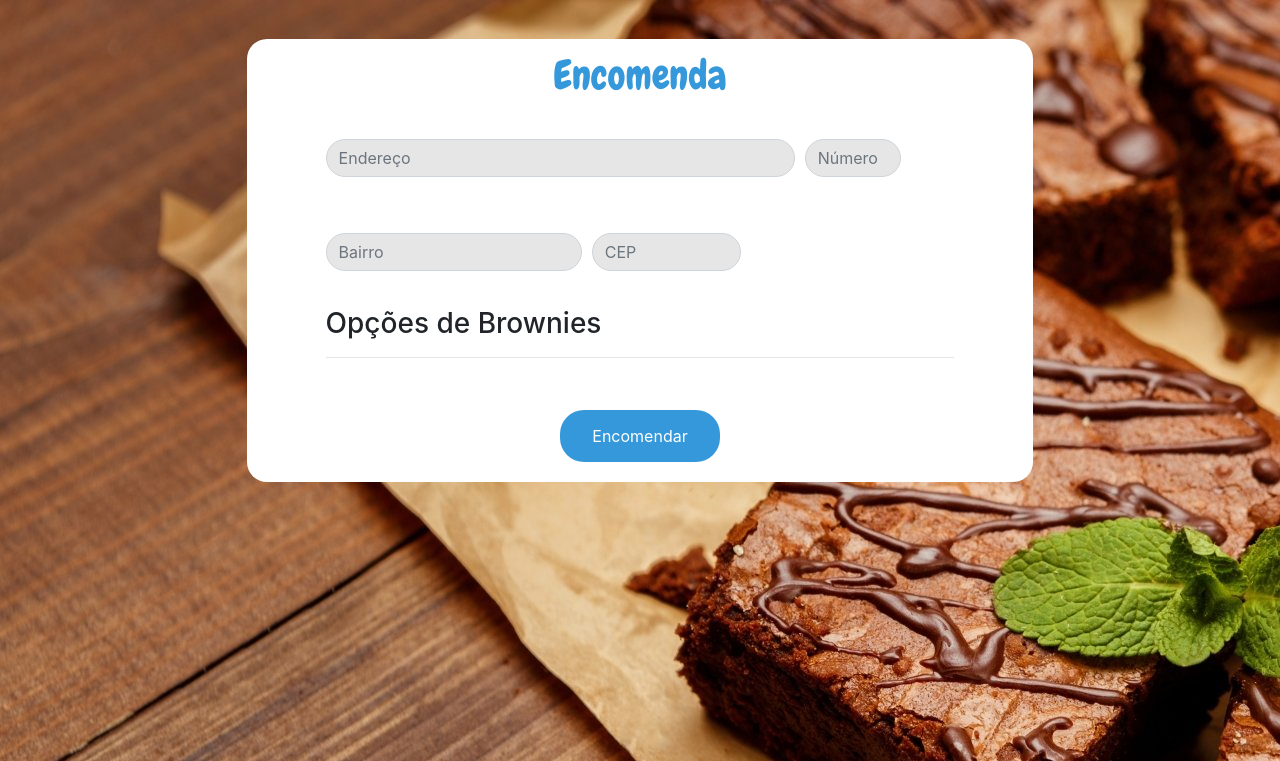
After one commit to IKrehan/Brownies, a Flask app: template Site/templates/order.html in a window 1280 px wide. The commit adds this page. Shown: the top 761 px of the page. Run offline with Flask 2, Linux system fonts and the light colour scheme; the template is opened without the code that fills it, so the values that code supplies are empty; some libraries are stand-ins or nearby versions.

Commit message:
página de encomenda

```diff
--- /dev/null
+++ b/Site/static/css/order.css
@@ -0,0 +1,64 @@
+body{
+    margin: 0;
+    padding: 0;
+    background-image: url(../img/imagem_fundo.jpg);
+    background-repeat: no-repeat;
+}
+
+body.row {
+    background-color: sienna;
+}
+
+.encomenda-form{
+    width: 60%;
+    min-width: 500px;
+    border-radius: 20px;
+    background-color: white;
+
+    margin-top: 3%;
+    margin-bottom: 3%;
+}
+
+.box h1{
+    margin-top: 2%;
+    margin-bottom: 3%;
+
+    color: #3498db;
+    font-family: 'Chewy', cursive;
+}
+
+.box {
+    width: 80%;
+    min-width: 300px;
+}
+
+.box input,.box select {
+    background: none;
+    margin: 20px auto;
+    outline: none;
+    color:black;
+    border-radius: 24px;
+    transition: 0.25s;
+    background-color: #e6e6e6;
+}
+
+.box input[type = "submit"]{
+    width: 25%;
+    min-width: 150px;
+    border:0;
+    background: none;
+    display:block;
+    margin: 20px auto;
+    text-align: center;
+    padding: 14px 10px;
+    outline: none;
+    color: white;
+    border-radius: 24px;
+    transition: 0.25s;
+    cursor:pointer;
+    background-color: #3498db;
+}
+
+.box input[type="submit"]:hover{
+    background: #2ecc71;
+}
--- /dev/null
+++ b/Site/templates/order.html
@@ -0,0 +1,88 @@
+<!DOCTYPE html>
+<html lang="pt-br">
+
+<head>
+    <meta charset="UTF-8">
+    <meta name="viewport" content="width=device-width, initial-scale=1.0">
+    <title>PH Brownies - Encomenda</title>
+
+    <link rel="stylesheet" type="text/css" href="{{ url_for('static', filename='css/order.css') }}">
+
+    <link rel="stylesheet" href="https://maxcdn.bootstrapcdn.com/bootstrap/4.0.0/css/bootstrap.min.css"
+        integrity="sha384-Gn5384xqQ1aoWXA+058RXPxPg6fy4IWvTNh0E263XmFcJlSAwiGgFAW/dAiS6JXm" crossorigin="anonymous">
+
+    <link href="https://fonts.googleapis.com/css2?family=Chewy&display=swap" rel="stylesheet">
+
+    <script src="https://kit.fontawesome.com/43fb59542f.js" crossorigin="anonymous"></script>
+
+    <link rel="icon" href="{{ url_for('static', filename='img/icon.ico') }}" type="image/x-icon" />
+</head>
+
+<body class="row">
+
+    <div class="encomenda-form mx-auto align-middle">
+        <div class="box mx-auto align-middle">
+            <form class="form-row" action="/encomenda" method="POST">
+                <h1 class="text-center col-12">Encomenda</h1>
+
+                <div class="form-group col-9">
+                    <input type="text" class="form-control" name="address" id="address" placeholder="Endereço" required>
+                </div>
+
+                <div class="form-group col-2">
+                    <input type="text" class="form-control" name="number" id="number" placeholder="Número" required>
+                </div>
+
+                <div class="form-group col-5">
+                    <input type="text" class="form-control" name="district" id="district" placeholder="Bairro" required>
+                </div>
+
+                <div class="form-group col-3">
+                    <input type="text" class="form-control" name="CEP" id="CEP" placeholder="CEP" required>
+                </div>
+
+                <div class="form-group col-12">
+                    <h3>Opções de Brownies</h3>
+                    <hr>
+                </div>
+
+                {% for product in products %}
+
+                <div class="form-group col-sm-12 col-md-6 col-lg-6 px-4 py-4">
+                    <h5 class="font-weight-light text-center py-2">{{ product.title }}</h5>
+
+                    <label class="image-checkbox">
+                        <img class="img-fluid mx-auto d-block" src="{{ url_for('static', filename=product.img) }}">
+                        <input class="form-check-input " type="checkbox" name="brownie-tipo" id="brownie-tipo" value="Quantidade">
+                    </label>
+
+                    <select class="form-control w-75 my-2" id="quantidade">
+                        <option selected disabled>Quantidade</option>
+                        <option>1</option>
+                        <option>2</option>
+                        <option>3</option>
+                        <option>4</option>
+                        <option>5</option>
+                    </select>
+
+                </div>
+
+                {% endfor %}
+
+                <input type="submit" name="" value="Encomendar">
+            </form>
+        </div>
+    </div>
+
+
+    <script src="https://code.jquery.com/jquery-3.2.1.slim.min.js"
+    integrity="sha384-KJ3o2DKtIkvYIK3UENzmM7KCkRr/rE9/Qpg6aAZGJwFDMVNA/GpGFF93hXpG5KkN"
+    crossorigin="anonymous"></script>
+    <script src="https://cdnjs.cloudflare.com/ajax/libs/popper.js/1.12.9/umd/popper.min.js"
+    integrity="sha384-ApNbgh9B+Y1QKtv3Rn7W3mgPxhU9K/ScQsAP7hUibX39j7fakFPskvXusvfa0b4Q"
+    crossorigin="anonymous"></script>
+    <script src="https://maxcdn.bootstrapcdn.com/bootstrap/4.0.0/js/bootstrap.min.js"
+    integrity="sha384-JZR6Spejh4U02d8jOt6vLEHfe/JQGiRRSQQxSfFWpi1MquVdAyjUar5+76PVCmYl"
+    crossorigin="anonymous"></script>
+</body>
+</html>
```
Also changed, not shown: Site/__init__.py (+10 -0 lines), Site/auth.py (+11 -10 lines), Site/models.py (+7 -0 lines), Site/templates/admin.html (added, +40 -0 lines), Site/templates/index.html (+7 -18 lines), Site/views.py (+8 -3 lines), Site/database.db, Site/static/css/admin.css (added), 1 other file.
